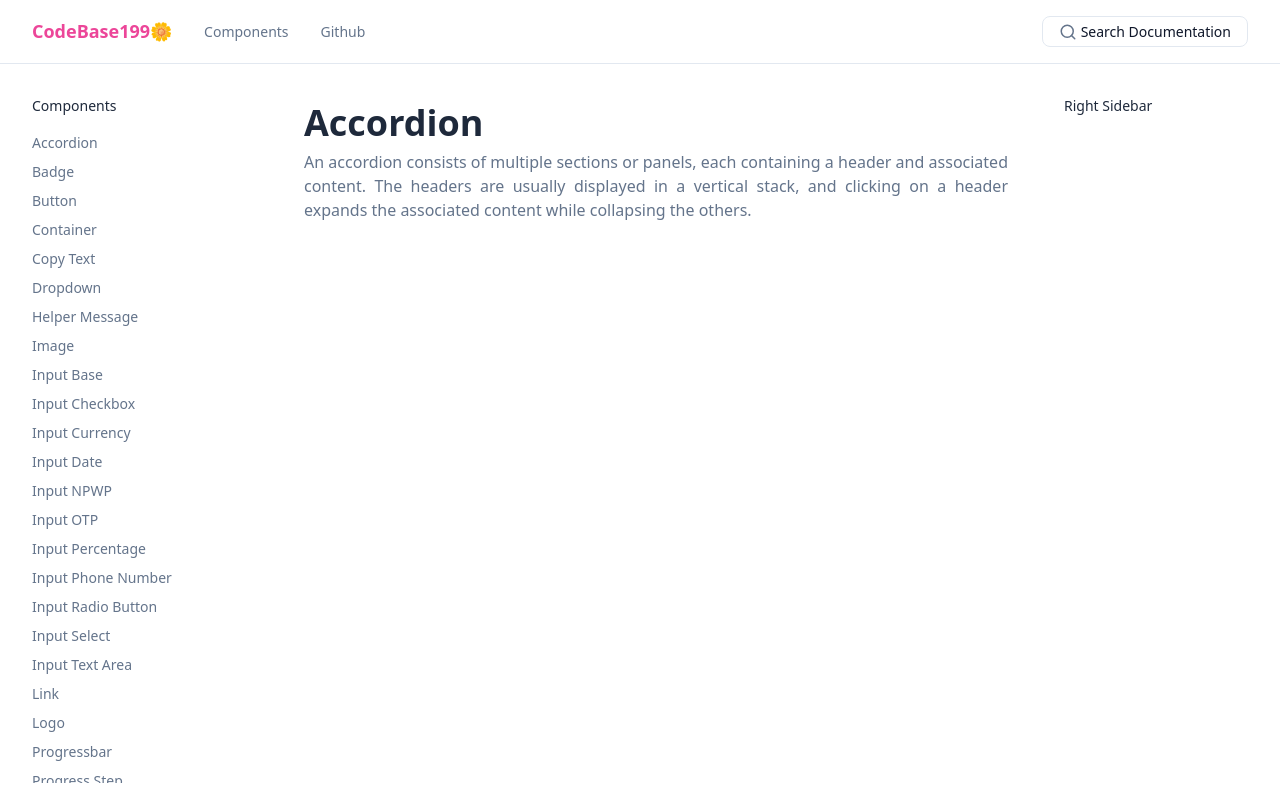
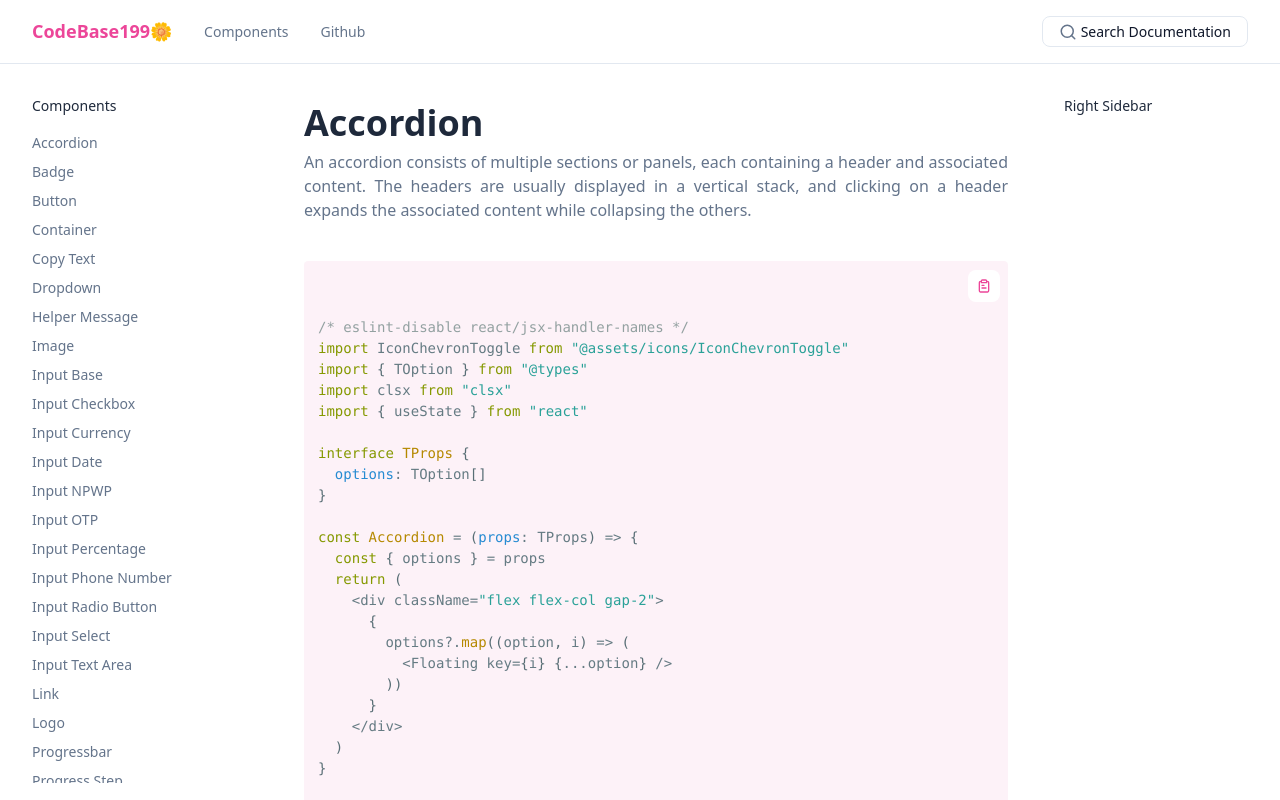
Before and after one commit to siska199/pp-w-code-base-react, a React (Vite) app in the folder react/: page / in a window 1280 px wide. Built offline with nearby package versions, Linux system fonts and the light colour scheme.

Commit message:
add component code block

```diff
--- a/react/package.json
+++ b/react/package.json
@@ -12,9 +12,11 @@
   "dependencies": {
     "class-variance-authority": "^0.7.0",
     "clsx": "^2.1.1",
+    "prismjs": "^1.29.0",
     "react": "^18.2.0",
     "react-datepicker": "^6.9.0",
     "react-dom": "^18.2.0",
+    "react-syntax-highlighter": "^15.5.0",
     "tailwind-merge": "^2.3.0",
     "vite-tsconfig-paths": "^4.3.2"
   },
@@ -22,6 +24,7 @@
     "@types/react": "^18.2.66",
     "@types/react-datepicker": "^6.2.0",
     "@types/react-dom": "^18.2.22",
+    "@types/react-syntax-highlighter": "^15.5.13",
     "@typescript-eslint/eslint-plugin": "^7.2.0",
     "@typescript-eslint/parser": "^7.2.0",
     "@vitejs/plugin-react": "^4.2.1",
--- a/react/src/components/HeaderIntro.tsx
+++ b/react/src/components/HeaderIntro.tsx
@@ -9,7 +9,7 @@ const HeaderIntro = (props: TProps) => {
     return (
         <div>
             <h4 className="font-bold">{title}</h4>
-            <p className="text-justify text-body-medium text-gray">{subTitle}</p>
+            <p className="text-justify text-body-medium text-gray max-w-full">{subTitle}</p>
         </div>
     )
 }
--- a/react/src/components/examples/ExampleLayout.tsx
+++ b/react/src/components/examples/ExampleLayout.tsx
@@ -1,11 +1,11 @@
 import LayoutType1 from "@components/layouts/LayoutType1"
-import AccordioPage from "@pages/docs/components/Accordio"
+import AccordionPage from "@pages/docs/components/Accordion"
 
 
 const ExampleLayout = () => {
     return (
         <LayoutType1>
-            <AccordioPage />
+            <AccordionPage />
         </LayoutType1>
     )
 }
--- /dev/null
+++ b/react/src/components/forms/FormSearchPopup.tsx
@@ -0,0 +1,9 @@
+
+
+const FormSearchPopup = () => {
+  return (
+    <div>FormSearchPopup</div>
+  )
+}
+
+export default FormSearchPopup
--- /dev/null
+++ b/react/src/components/ui/CodeBlock.tsx
@@ -0,0 +1,85 @@
+import CopyText from '@components/ui/CopyText';
+import { Prism as SyntaxHighlighter } from 'react-syntax-highlighter';
+import { solarizedlight } from 'react-syntax-highlighter/dist/esm/styles/prism';
+
+const codeString = `
+
+/* eslint-disable react/jsx-handler-names */
+import IconChevronToggle from "@assets/icons/IconChevronToggle"
+import { TOption } from "@types"
+import clsx from "clsx"
+import { useState } from "react"
+
+interface TProps {
+  options: TOption[]
+}
+
+const Accordion = (props: TProps) => {
+  const { options } = props
+  return (
+    <div className="flex flex-col gap-2">
+      {
+        options?.map((option, i) => (
+          <Floating key={i} {...option} />
+        ))
+      }
+    </div>
+  )
+}
+
+
+const Floating = (props: TOption) => {
+  const { label, value } = props
+  const [isOpen, setIsOpen] = useState(false)
+
+  return (
+    <div className="flex flex-col gap-2 gap w-full border-b py-3">
+      <div className="flex items-center w-full font-medium text-body-large justify-between">
+        {label}
+        <div className="cursor-pointer-custome" onClick={() => setIsOpen(!isOpen)}>
+          <IconChevronToggle isOpen={isOpen} />
+        </div>
+      </div>
+      <div className={clsx({
+        "transition-all  duration-100 ease  text-body-medium text-gray": true,
+        " opacity-100 max-h-[10rem]": isOpen,
+        " opacity-0 max-h-0": !isOpen
+      })}>
+        {value}
+      </div>
+    </div>
+  )
+}
+
+export default Accordion
+`;
+// Custom style object based on solarizedlight
+const customStyle = {
+    ...solarizedlight,
+    'pre[class*="language-"]': {
+        ...solarizedlight['pre[class*="language-"]'],
+        background: '#FDF2F8', // Change this to your desired background color
+        position: 'relative',
+
+    },
+    'code[class*="language-"]': {
+        ...solarizedlight['code[class*="language-"]'],
+        background: '#FDF2F8', // Ensure code elements have the same background color
+        fontFamily: '"Poppins", "Consolas", "Courier New", monospace', // Change this to your desired font family
+        position: 'relative',
+
+    },
+
+};
+const CodeBlock = () => {
+    return (
+        <div className='relative  w-full'>
+            <CopyText text={codeString} classText='hidden' classContainer={'absolute w-fit right-2 top-4 z-[5]'} />
+            <SyntaxHighlighter language="javascript" style={customStyle}>
+                {codeString}
+            </SyntaxHighlighter>
+        </div>
+    );
+};
+
+export default CodeBlock;
--- a/react/src/components/ui/CopyText.tsx
+++ b/react/src/components/ui/CopyText.tsx
@@ -52,7 +52,7 @@ const CopyText = (props: Props) => {
 
     return (
         <Container variant={variant || "hsc"} gap={"small"} className={`${classContainer}`}>
-            <p className={classText}>{text}</p>
+            <p className={`${classText}`}>{text}</p>
             <Button variant='icon' className={`${classIcon}`}>
                 {
                     isCopied ? <IconCheck className='icon-primary' /> : <IconClipboard onClick={handleCopyToClipboard} className='icon-primary w-[1rem]' />
--- /dev/null
+++ b/react/src/components/ui/toogle/ThemeTogle.tsx
@@ -0,0 +1,9 @@
+
+
+const ThemeTogle = () => {
+  return (
+    <div>ThemeTogle</div>
+  )
+}
+
+export default ThemeTogle
--- a/react/src/pages/docs/components/Accordio.tsx
+++ b/react/src/pages/docs/components/Accordion.tsx
@@ -1,14 +1,16 @@
 import HeaderIntro from "@components/HeaderIntro"
+import CodeBlock from "@components/ui/CodeBlock"
 
-const AccordioPage = () => {
+const AccordionPage = () => {
     return (
-        <article className="min-h-[1010vh]">
+        <article className="min-h-[1010vh] max-w-full flex flex-col gap-8">
             <HeaderIntro
                 title={'Accordion'}
                 subTitle=" An accordion consists of multiple sections or panels, each containing a header and associated content. The headers are usually displayed in a vertical stack, and clicking on a header expands the associated content while collapsing the others."
             />
+            <CodeBlock />
         </article>
     )
 }
 
-export default AccordioPage
+export default AccordionPage
```
Also changed, not shown: react/src/components/ui/toogle/Toggle.tsx (renamed from react/src/components/ui/Toggle.tsx), 1 other file (tests, documents, lock files or other folders).
